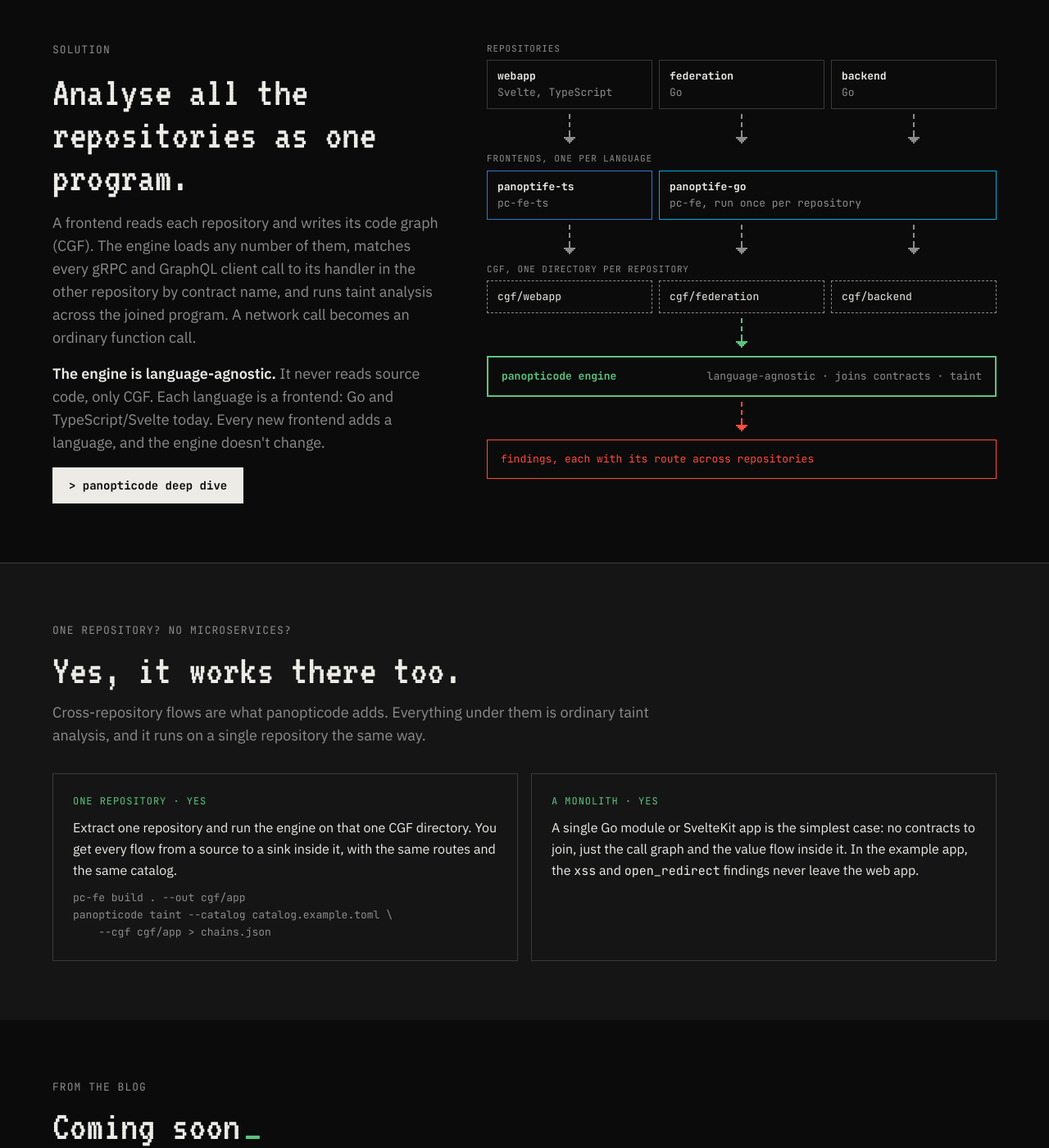
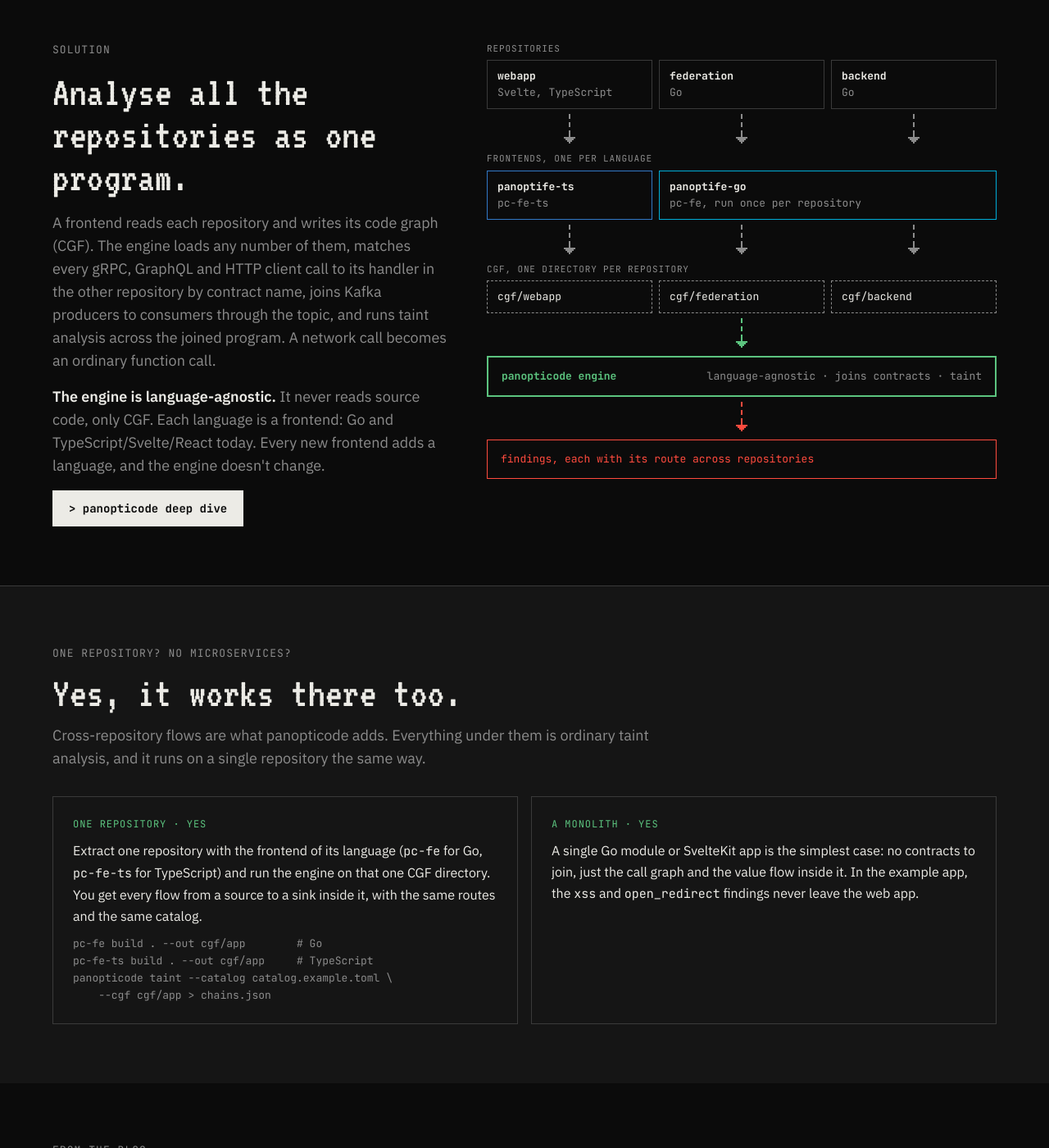
Before and after one commit to panoptiorg/panoptiorg.github.io, a Jekyll site: the page built from index.html, in a window 1280 px wide and 1400 px high, scrolled down 1743 px. Shown: the whole window at 82% size. Built offline with Jekyll 4.4.1, drawn with Linux system fonts in a browser that asks for light colours.

Commit message:
support claims for 0.2.0: HTTP and Kafka
Since 0.2.0 the engine also joins HTTP client calls to routes (request
direction only) and Kafka producers to consumers through the topic, and the
TypeScript frontend reads React. The site still said gRPC and GraphQL only.
The one-repository box now shows pc-fe-ts for TypeScript.

```diff
--- a/_config.yml
+++ b/_config.yml
@@ -5,8 +5,8 @@
 tagline: cross-repository taint analysis
 description: >-
   panopticode follows untrusted data across repositories and services: it joins every
-  repository's code graph, matches gRPC and GraphQL calls to their handlers, and reports each
-  taint flow with its full route.
+  repository's code graph, matches gRPC, GraphQL and HTTP calls to their handlers and Kafka
+  producers to consumers, and reports each taint flow with its full route.
 url: https://panopti.org
 baseurl: ""
 lang: en
--- a/_data/algorithms.yml
+++ b/_data/algorithms.yml
@@ -52,7 +52,7 @@
   name: Joining services by name
   topic: identity
   step: contracts
-  used: gRPC and GraphQL contracts
+  used: gRPC, GraphQL and HTTP contracts
   line: Two programs that never see each other derive the same name from generated code, and hash it the same way.
 - slug: tarjan-scc
   name: Tarjan's strongly connected components
--- a/_includes/how/s11-output.html
+++ b/_includes/how/s11-output.html
@@ -42,7 +42,7 @@
         <li><b>A finding is a route, not an exploit.</b> <code>sqli</code> means untrusted data reaches a call that runs SQL. Passed as a parameter of a prepared query, that is harmless, and it is still reported. panopticode never runs your code.</li>
         <li><b>The catalog bounds recall.</b> What it does not name is not looked for. Every run also prints the calls it could not see into; read that list on every new codebase.</li>
         <li><b>Scope matters.</b> Code the frontend did not read has no map. A sink behind it is invisible.</li>
-        <li><b>gRPC and GraphQL only, for now.</b> Plain HTTP between services, queues, caches and database round trips are not followed.</li>
+        <li><b>Four kinds of boundary.</b> gRPC, GraphQL, HTTP and Kafka topics are followed. HTTP only in the request direction: the response does not flow back to the caller. A Kafka topic joins a producer to a consumer when both are in the run. Connect, twirp, other queues, caches and database round trips are not followed.</li>
       </ul>
       <a class="box__link" href="https://github.com/panoptiorg/panopticode/blob/main/docs/limitations.md">→ docs/limitations.md</a>
     </div>
--- a/index.html
+++ b/index.html
@@ -75,8 +75,8 @@
     <div class="solution__text">
       <p class="kicker">Solution</p>
       <h2 class="h2" id="solution">Analyse all the repositories as one program.</h2>
-      <p class="lead">A frontend reads each repository and writes its code graph (CGF). The engine loads any number of them, matches every gRPC and GraphQL client call to its handler in the other repository by contract name, and runs taint analysis across the joined program. A network call becomes an ordinary function call.</p>
-      <p class="lead"><b>The engine is language-agnostic.</b> It never reads source code, only CGF. Each language is a frontend: Go and TypeScript/Svelte today. Every new frontend adds a language, and the engine doesn't change.</p>
+      <p class="lead">A frontend reads each repository and writes its code graph (CGF). The engine loads any number of them, matches every gRPC, GraphQL and HTTP client call to its handler in the other repository by contract name, joins Kafka producers to consumers through the topic, and runs taint analysis across the joined program. A network call becomes an ordinary function call.</p>
+      <p class="lead"><b>The engine is language-agnostic.</b> It never reads source code, only CGF. Each language is a frontend: Go and TypeScript/Svelte/React today. Every new frontend adds a language, and the engine doesn't change.</p>
       <a class="btn btn--primary" href="{{ '/panopticode/' | relative_url }}">&gt; panopticode deep dive</a>
     </div>
 
@@ -118,8 +118,9 @@
     <div class="duo">
       <div class="box">
         <span class="label">One repository · yes</span>
-        <span class="box__text">Extract one repository and run the engine on that one CGF directory. You get every flow from a source to a sink inside it, with the same routes and the same catalog.</span>
-        <pre class="box__code">pc-fe build . --out cgf/app
+        <span class="box__text">Extract one repository with the frontend of its language (<code>pc-fe</code> for Go, <code>pc-fe-ts</code> for TypeScript) and run the engine on that one CGF directory. You get every flow from a source to a sink inside it, with the same routes and the same catalog.</span>
+        <pre class="box__code">pc-fe build . --out cgf/app        # Go
+pc-fe-ts build . --out cgf/app     # TypeScript
 panopticode taint --catalog catalog.example.toml \
     --cgf cgf/app &gt; chains.json</pre>
       </div>
--- a/panopticode/index.html
+++ b/panopticode/index.html
@@ -30,8 +30,8 @@
       <li class="pl__st pl__st--box">
         <p class="label"><a href="#part1">frontends</a></p>
         <p class="pl__t">one per language</p>
-        <p class="pl__d"><b>panoptife-ts</b> TypeScript, Svelte, GraphQL clients</p>
-        <p class="pl__d"><b>panoptife-go</b> Go, gRPC, gqlgen</p>
+        <p class="pl__d"><b>panoptife-ts</b> TypeScript, Svelte, React, GraphQL and HTTP clients</p>
+        <p class="pl__d"><b>panoptife-go</b> Go, gRPC, gqlgen, HTTP, Kafka</p>
       </li>
       <li class="pl__st">
         <p class="label"><a href="#facts">facts</a></p>
@@ -75,7 +75,7 @@
     <header class="part" id="part1" aria-labelledby="part1-h">
       <p class="kicker">Part 1 · the frontends</p>
       <h2 class="h2" id="part1-h">Code becomes facts.</h2>
-      <p class="lead">One frontend per language. Each one knows its language and the libraries that move data between services, such as gRPC, GraphQL and SvelteKit. It writes down what the code does. The only security fact it records is the one only it can see: which parameters receive requests, such as a handler's input or a resolver's arguments. Every other rule, what counts as a source, a sink or a sanitizer, comes from the catalog, which only the engine reads (step 06).</p>
+      <p class="lead">One frontend per language. Each one knows its language and the libraries that move data between services, such as gRPC, GraphQL, HTTP, Kafka and SvelteKit. It writes down what the code does. The only security fact it records is the one only it can see: which parameters receive requests, such as a handler's input or a resolver's arguments. Every other rule, what counts as a source, a sink or a sanitizer, comes from the catalog, which only the engine reads (step 06).</p>
     </header>
     {% include how/s01-functions.html %}
     {% include how/s02-flow.html %}
```
